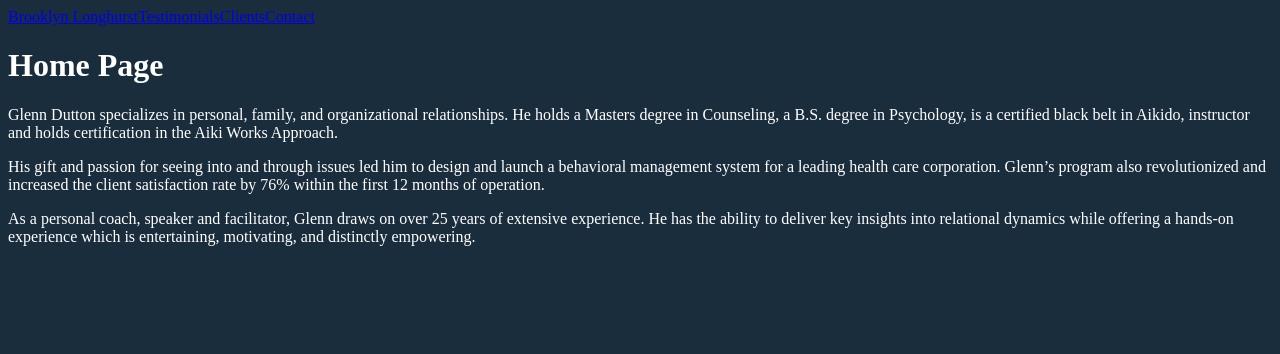
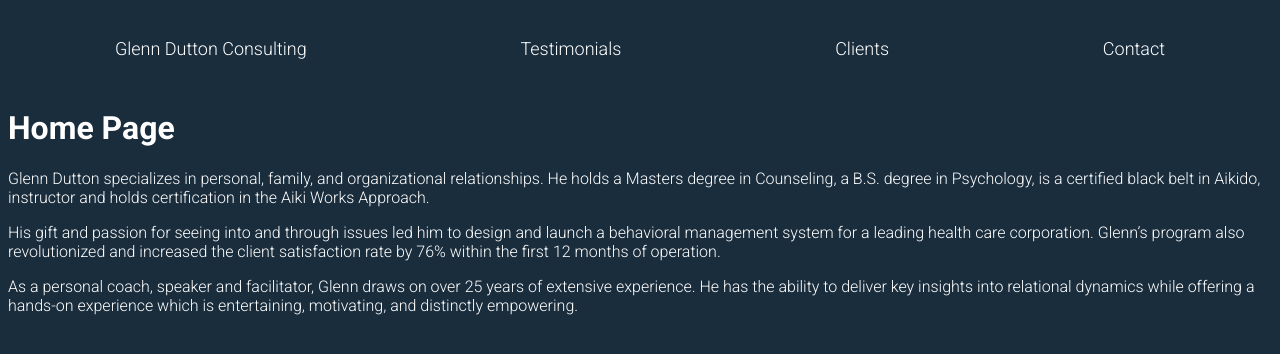
Before and after one commit to brooklynlonghurst/glenndutton, a React (Create React App) app: page / in a window 1280 px wide. Shown: the top 354 px of the page. Built offline with nearby package versions, Linux system fonts and the light colour scheme.

Commit message:
nav bar link css

```diff
--- a/package.json
+++ b/package.json
@@ -3,6 +3,7 @@
   "version": "0.1.0",
   "private": true,
   "dependencies": {
+    "@babel/plugin-proposal-private-property-in-object": "^7.21.11",
     "@testing-library/jest-dom": "^5.16.5",
     "@testing-library/react": "^13.4.0",
     "@testing-library/user-event": "^13.5.0",
--- a/public/index.html
+++ b/public/index.html
@@ -2,6 +2,9 @@
 <html lang="en">
   <head>
     <meta charset="utf-8" />
+    <link rel="preconnect" href="https://fonts.googleapis.com">
+    <link rel="preconnect" href="https://fonts.gstatic.com" crossorigin>
+    <link href="https://fonts.googleapis.com/css2?family=Roboto:wght@300;700&display=swap" rel="stylesheet">
     <link rel="icon" href="%PUBLIC_URL%/favicon.ico" />
     <meta name="viewport" content="width=device-width, initial-scale=1" />
     <meta name="theme-color" content="#000000" />
--- a/src/App.css
+++ b/src/App.css
@@ -2,9 +2,10 @@
   background-color: #1a2d3d;
   color: white;
   position: relative;
+  font-family: 'Roboto', sans-serif;
 }
 
-.nav {
+nav {
   display: flex;
   flex-direction: row;
   justify-content: space-around;
@@ -14,3 +15,12 @@
   width: 100%;
   font-size: large;
 }
+
+.link {
+  text-decoration: none;
+  color: white;
+}
+
+.link:hover{
+  color: #385d7b;
+}
--- a/src/client/components/Header.jsx
+++ b/src/client/components/Header.jsx
@@ -5,10 +5,10 @@
 function Header() {
     return (
         <nav>
-            <Link to="/">Brooklyn Longhurst</Link>
-            <Link to="/testimonials">Testimonials</Link>
-            <Link to="/clients">Clients</Link>
-            <Link to="/contact">Contact</Link>
+            <Link to="/" className='link'>Glenn Dutton Consulting</Link>
+            <Link to="/testimonials" className='link'>Testimonials</Link>
+            <Link to="/clients" className='link'>Clients</Link>
+            <Link to="/contact" className='link'>Contact</Link>
         </nav>
     )
 }
```
Also changed, not shown: src/client/components/Footer.jsx (added, +9 -0 lines), 1 other file (tests, documents, lock files or other folders).
